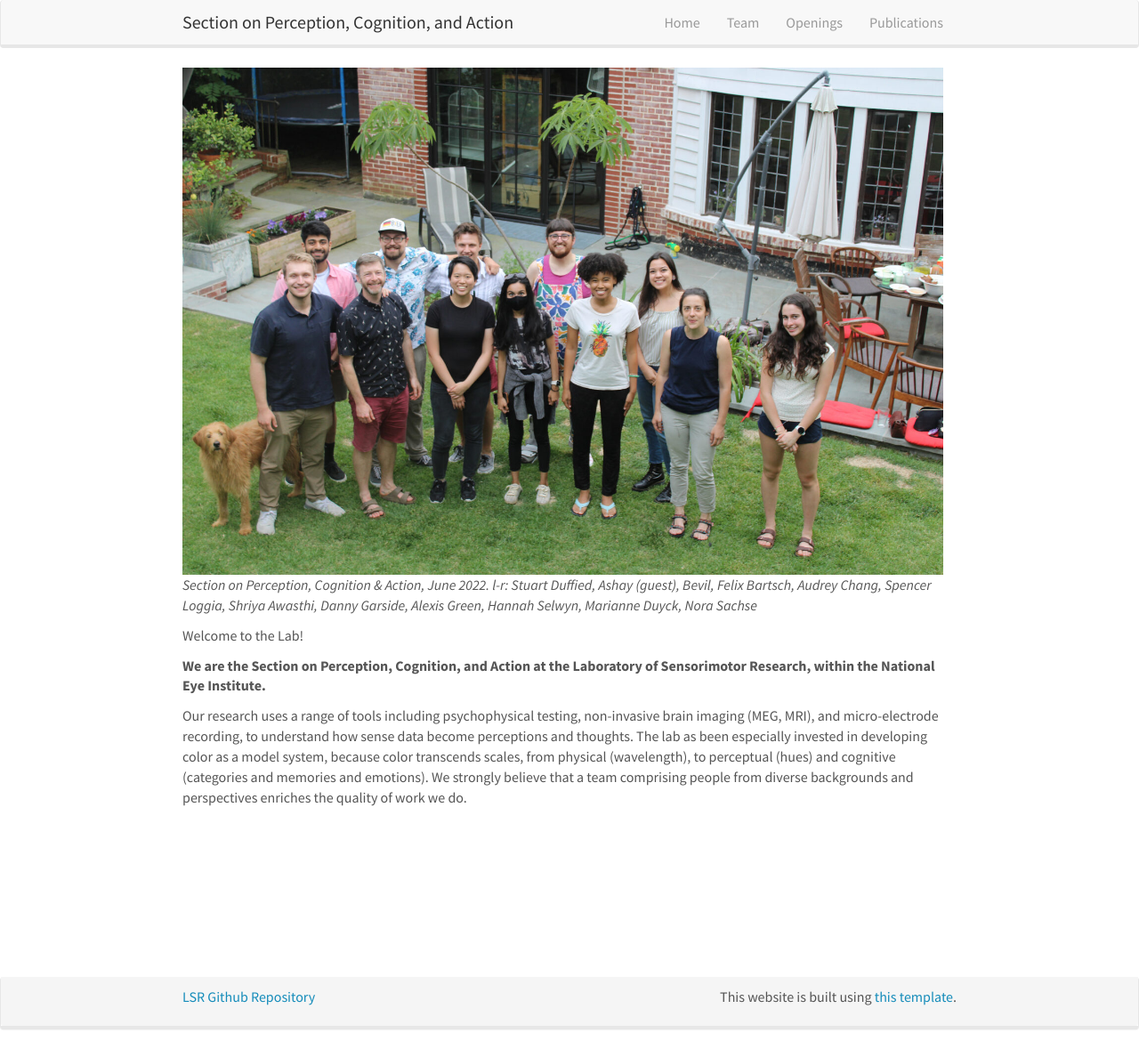
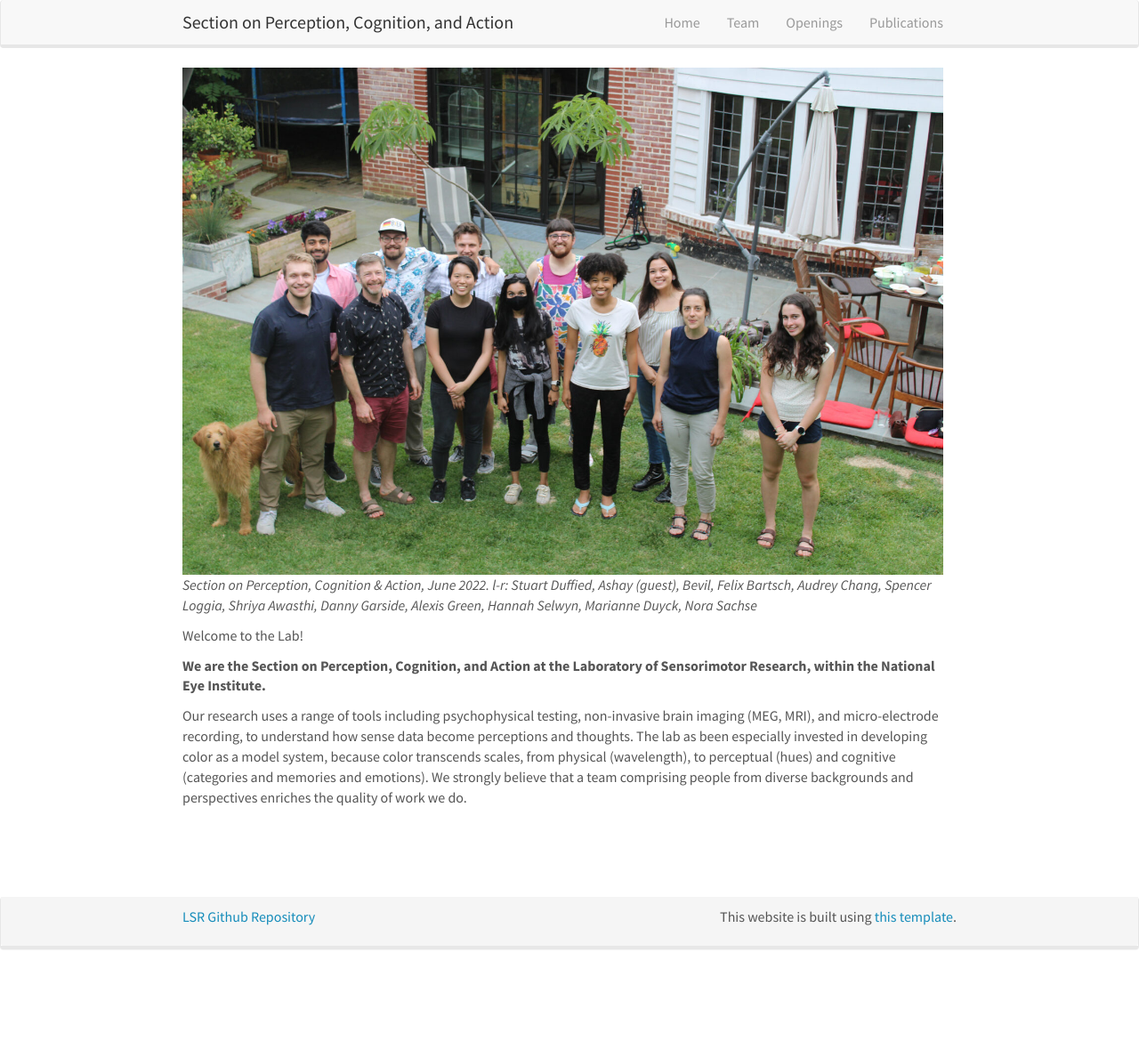
Before and after one commit to NEI-LSR/Section-on-Perception-Cognition-and-Action, a Jekyll site: the page built from _pages/home.md, in a window 1280 px wide. Shown: the whole page at 89% size. Built offline with Jekyll 4.4.1, drawn with Linux system fonts in a browser that asks for light colours; nearby versions of some CDN libraries; after the commit the page ends 1089 px from its top, so only the background shows below that.

Commit message:
bottom margins

```diff
--- a/_includes/footer.html
+++ b/_includes/footer.html
@@ -2,7 +2,7 @@
   <div class="panel-footer">
 	<div class="container-fluid">
 		<div class="row">
-			<div class="col-sm-6 mb-0">
+			<div class="col-sm-6">
 				<ul class="list-unstyled">
 					<li><a href="https://github.com/nei-lsr">LSR Github Repository</a></li>
 					<!--
--- a/css/main.scss
+++ b/css/main.scss
@@ -39,7 +39,7 @@ figcaption {
 }
 
 .mb-custom {
-  margin-bottom: 20vh !important;
+  margin-bottom: 10vh !important;
 }
 
 
```
